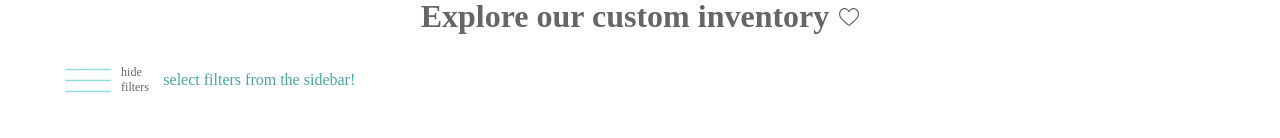
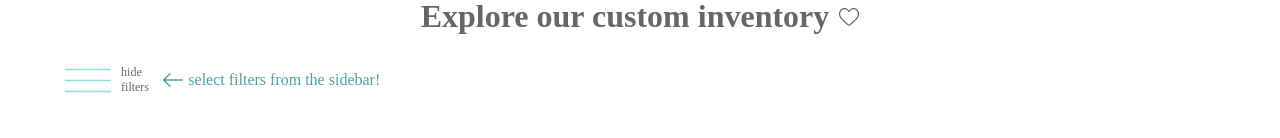
Before and after one commit to KhyatiAgrawal/p2d_postgres, a React (Create React App) app in the folder p2d-react/: page /feed in a window 1280 px wide. Shown: the part 126-264 px from the top of the page. Built offline with nearby package versions, Linux system fonts and the light colour scheme.

Commit message:
added small arrow svg to feed

```diff
--- a/p2d-react/src/pages/Feed/Feed.js
+++ b/p2d-react/src/pages/Feed/Feed.js
@@ -9,6 +9,7 @@ import cross from '../../styles/svgs/cross.svg'
 import plus from '../../styles/svgs/plus.svg'
 import minus from '../../styles/svgs/minus.svg'
 import black_heart from '../../styles/svgs/black-heart.svg'
+import left_arrow from '../../styles/svgs/left-arrow.svg'
 
 import Dropdown from 'react-dropdown'
 import 'react-dropdown/style.css'
@@ -88,7 +89,10 @@ class Feed extends React.Component {
 					</div>
 					<div className="filter-content__container" >
 						{(this.state.filters.length === 0)
-							? <div className="empty-filter">select filters from the sidebar!</div>
+							? <div className="empty-filter">
+									<img className="empty-filter__img" src={left_arrow} />
+									select filters from the sidebar!
+								</div>
 							: this.state.filters.map((item, index) => (
               <div className="filter-content__item">
 								<div className="filter-content__text">{this.state.filters[index]}</div>
--- a/p2d-react/src/pages/Feed/feed.scss
+++ b/p2d-react/src/pages/Feed/feed.scss
@@ -108,6 +108,11 @@
 	font-size: 16px;
 	width: 100%;
 	justify-content: flex-start;
+
+	&__img {
+		height: 20px;
+		margin-right: 5px;
+	}
 }
 
 .grid-container {
```
Also changed, not shown: p2d-react/src/styles/svgs/left-arrow.svg (added).
